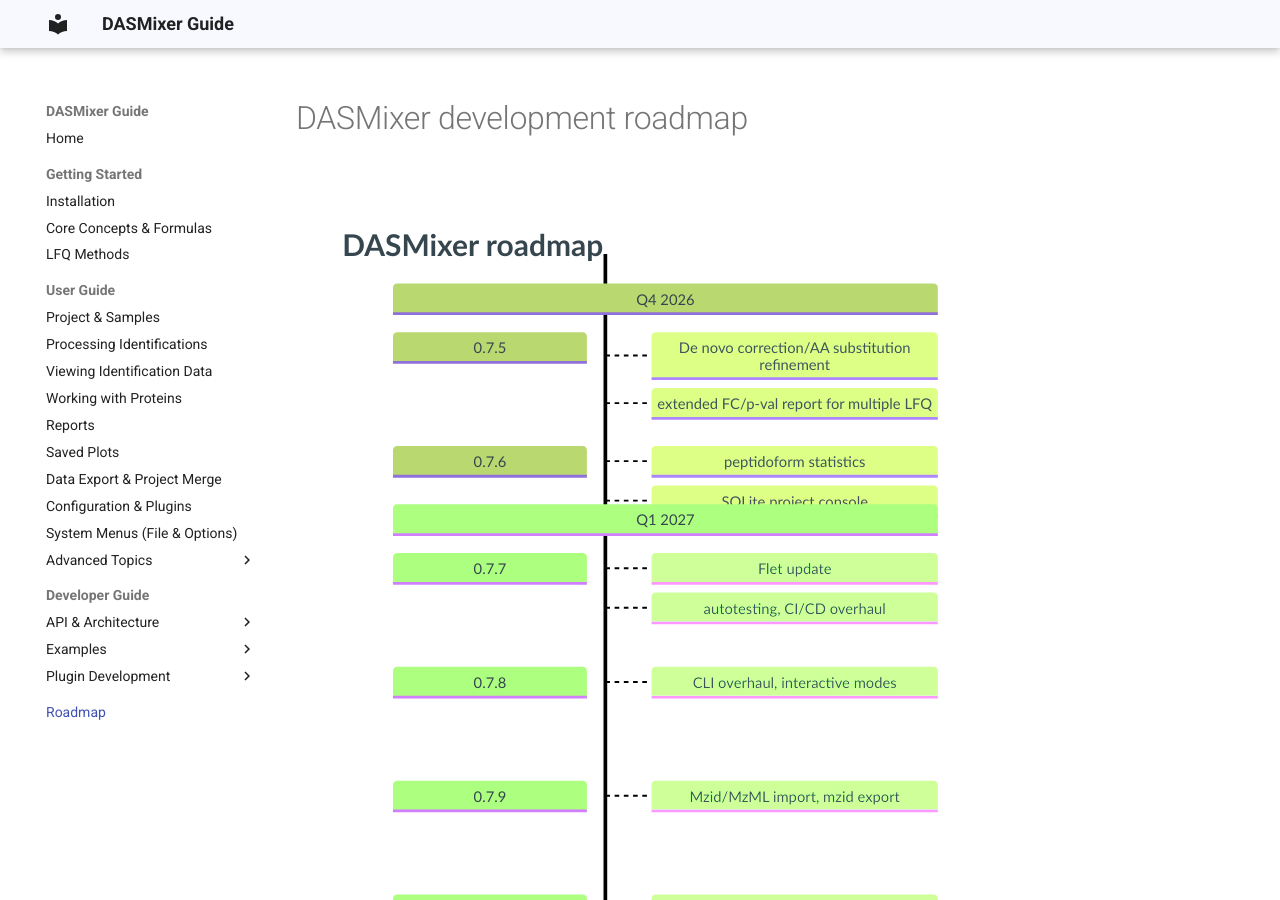
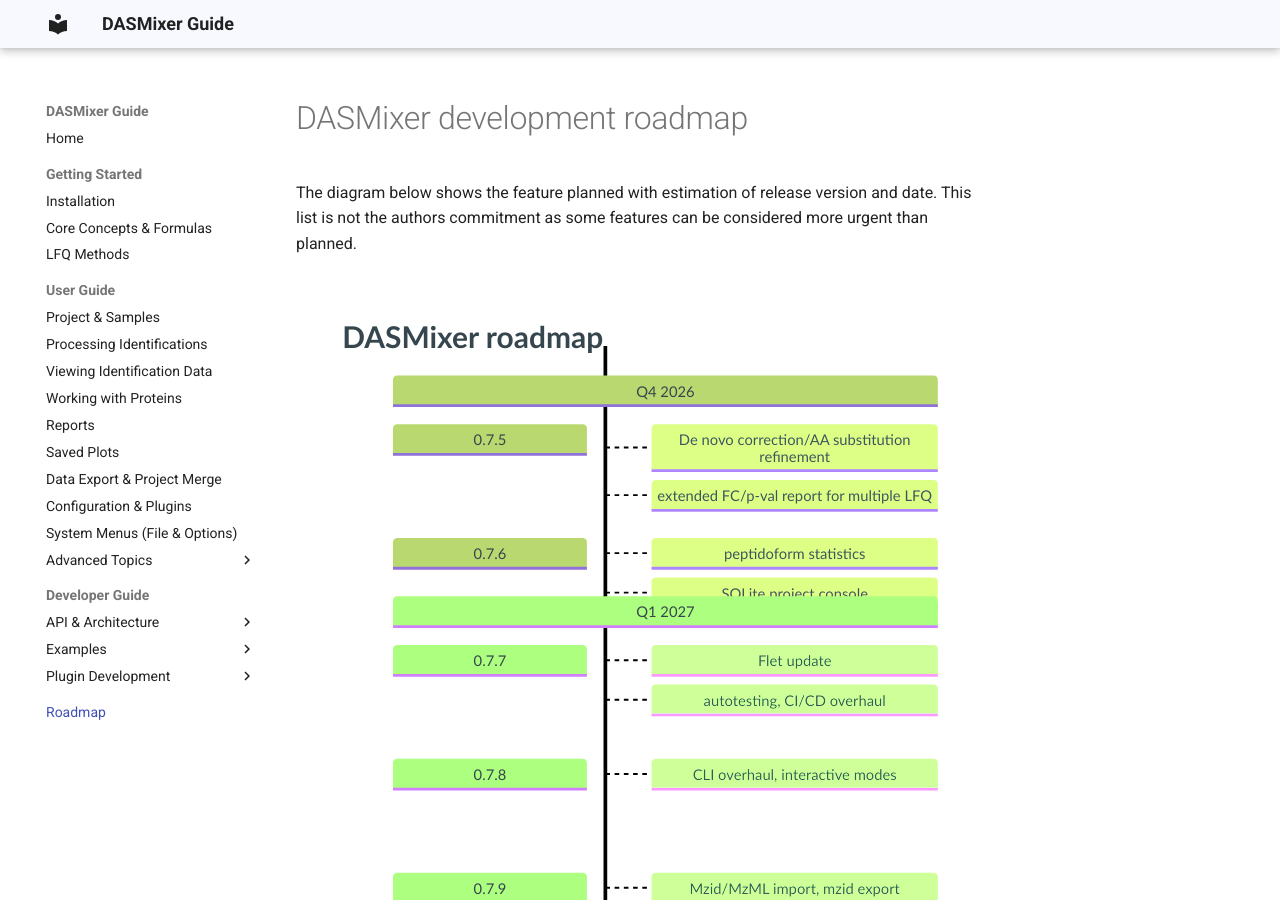
Before and after one commit to protdb/dasmixer, an MkDocs documentation site: the page built from guide/docs/roadmap.md, in a window 1280 px wide and 900 px high. Built offline with MkDocs 1.6.1 and Material for MkDocs 9.7.7, drawn with Linux system fonts in a browser that asks for light colours.

Commit message:
guide added; guide fulfilled

````diff
--- a/guide/docs/roadmap.md
+++ b/guide/docs/roadmap.md
@@ -1,4 +1,6 @@
 # DASMixer development roadmap
+
+The diagram below shows the feature planned with estimation of release version and date. This list is not the authors commitment as some features can be considered more urgent than planned.
 
 ```mermaid
 ---
````
Also changed, not shown: guide/docs/index.md (+0 -2 lines), 1 other file.
